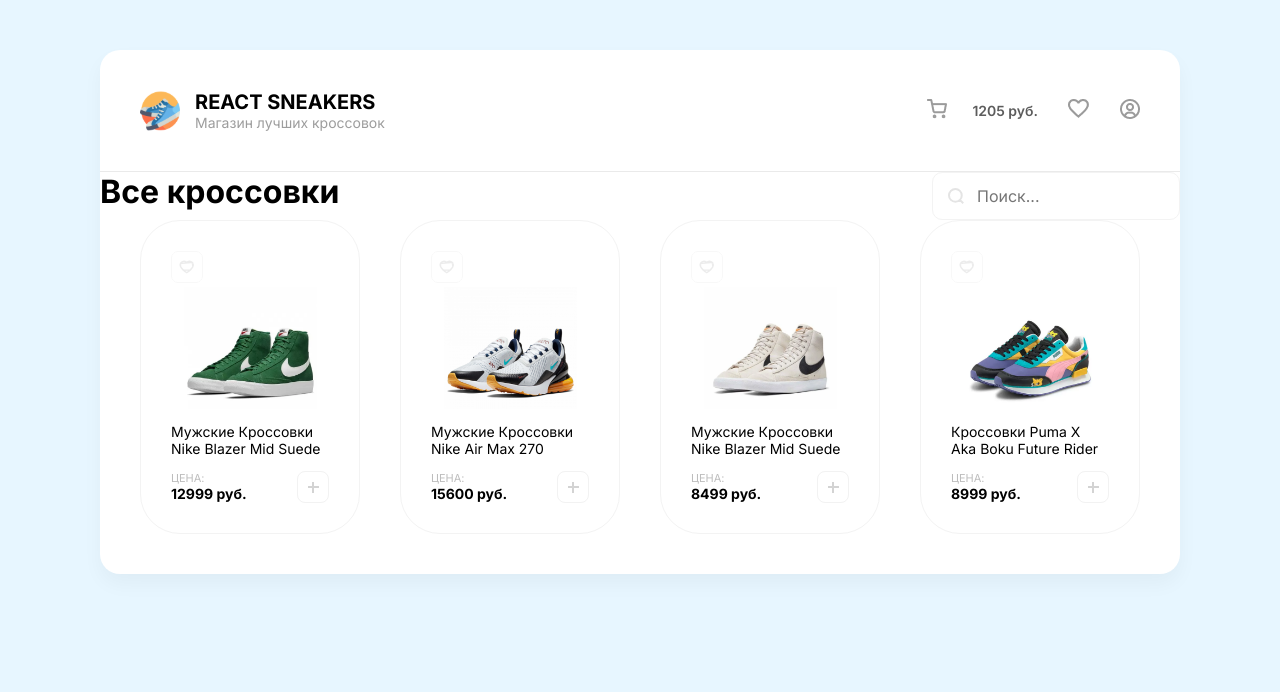
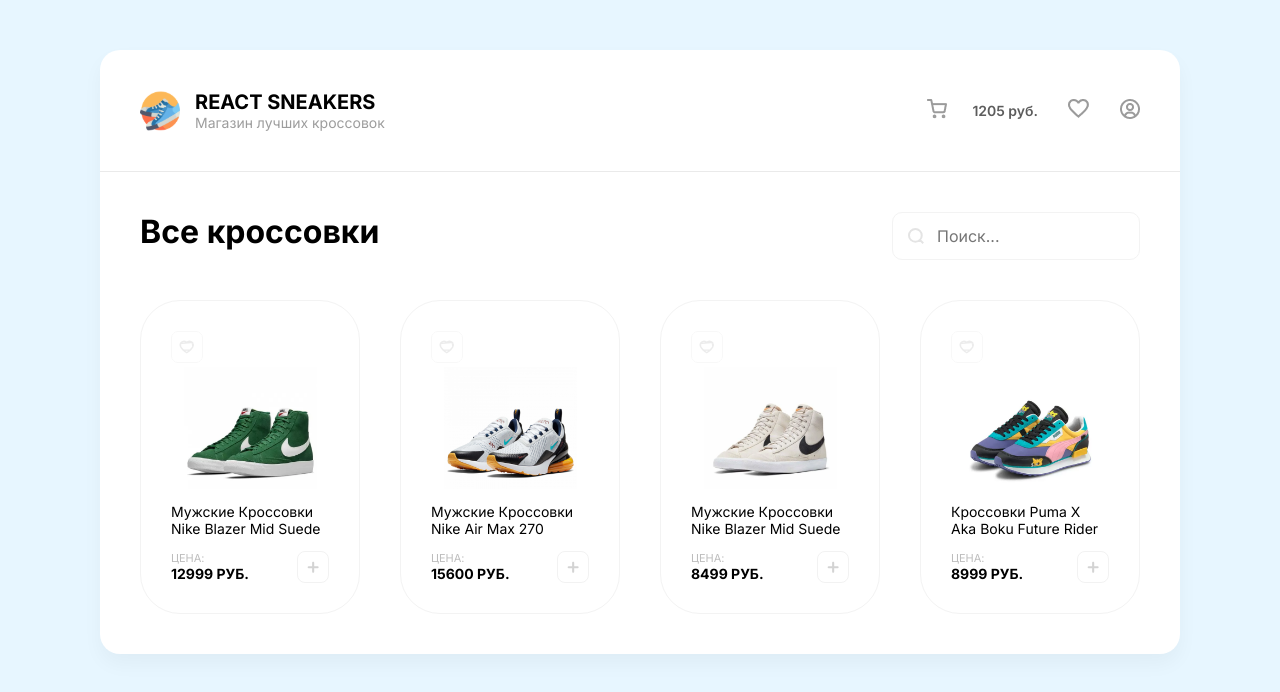
Before and after one commit to Sergey9694/sneakers-react, a React (Create React App) app: page / in a window 1280 px wide. Shown: the top 692 px of the page. Built offline with nearby package versions, Linux system fonts and the light colour scheme.

Commit message:
project structure changed, states added

```diff
--- /dev/null
+++ b/src/components/cardItem/CardItem.js
@@ -0,0 +1,54 @@
+import { useState } from 'react';
+
+import greenChecked from '../../resources/img/cheked.svg'
+import btnPlus from '../../resources/img/btn-plus.svg'
+
+import styles from './cardItem.module.scss';
+
+const CardItem = ({name, price, id, imgSrc}) => {
+
+    const [isAdded, setIsAdded] = useState(false);
+
+    const changeBtn = () => {
+        setIsAdded(!isAdded);
+    }
+
+    return (
+        <div>
+            <div className={styles.card}>
+             <svg
+    width={32}
+    height={32}
+    fill="none"
+    xmlns="http://www.w3.org/2000/svg"
+>
+    <rect
+    x={0.5}
+    y={0.5}
+    width={31}
+    height={31}
+    rx={6.5}
+    fill="#fff"
+    stroke="#F8F8F8"
+    />
+    <path
+    d="M21.149 11.356a3.71 3.71 0 0 0-1.178-.773h-.001a3.754 3.754 0 0 0-1.439-.283h-.002c-.694 0-1.37.189-1.957.544-.14.085-.273.178-.399.279l-.439.353-.439-.353a3.778 3.778 0 0 0-2.356-.823c-.502 0-.984.095-1.44.283h-.001a3.701 3.701 0 0 0-1.178.773h-.001a3.573 3.573 0 0 0-.793 1.146l11.623-1.146Zm0 0c.337.328.607.717.794 1.146.194.447.292.918.29 1.404v.002c0 .455-.093.943-.291 1.457v.002m-.793-4.011.792 4.01m-9.561 3.747a24.523 24.523 0 0 0 3.035 2.355l.012.007.306.195.307-.195a24.565 24.565 0 0 0 3.047-2.362H12.38Zm0 0c-.905-.828-1.617-1.631-2.125-2.383m2.125 2.383-2.125-2.383m11.686-1.363a6.855 6.855 0 0 1-.73 1.363m.73-1.363-.73 1.363m-10.956 0a6.938 6.938 0 0 1-.73-1.365l.73 1.365Zm10.956 0c-.508.752-1.22 1.555-2.124 2.383l2.124-2.383ZM9.233 13.908c0-.487.099-.96.293-1.406l-.001 2.863a4.056 4.056 0 0 1-.292-1.457Z"
+    stroke="#ECECEC"
+    strokeWidth={1.4}
+    />
+            </svg>
+            <img className={styles.item} src={imgSrc} alt={id}/>
+            <div className={styles.descr}>{name}</div>
+            <div className={styles.price}>
+                <p className={styles.subtitle}>Цена: <br/>
+                <p className={styles.amount}>{price} руб.</p>
+                </p>
+                <img className={styles.btn} src={isAdded ? greenChecked : btnPlus} alt="btn" onClick={changeBtn}>
+                </img>
+            </div>
+            </div>
+        </div>
+    );
+};
+
+export default CardItem;
--- /dev/null
+++ b/src/components/cardItem/cardItem.module.scss
@@ -0,0 +1,50 @@
+.card {
+    background: #FFFFFF;
+    border: 1px solid #F3F3F3;
+    border-radius: 40px;
+    width: 220px;
+    padding: 30px;
+    transition: box-shadow 0.2s ease-in-out transform 0.2s ease-in-out;
+    &:hover {
+        box-shadow: 0px 20px 35px rgba(0, 0, 0, 0.06);
+        transform: translateY(-5px);
+    }
+    svg {
+        cursor: pointer;
+    }
+}
+
+.item {
+    display: block;
+    margin: 0 auto;
+    width: 133px;
+    height: 122px;
+}
+
+.descr {
+    margin-top: 14px;
+    font-size: 14px;
+    font-weight: 400;
+}
+.price {
+    margin-top: 14px;
+    display: flex;
+    justify-content: space-between;
+}
+.subtitle {
+    text-transform: uppercase;
+    color: #BDBDBD;
+    font-size: 11px;
+    font-weight: 400;
+}
+.amount {
+    font-weight: 700;
+    font-size: 14px;
+    color: #000;
+}
+
+.btn {
+    width: 32px;
+    height: 32px;
+    cursor: pointer;
+}
--- a/src/components/cardsList/CardsList.js
+++ b/src/components/cardsList/CardsList.js
@@ -1,51 +1,17 @@
+import CardItem from '../cardItem/CardItem';
 
 import heart from '../../resources/img/heart.svg';
 import heart_red from '../../resources/img/heart_red.svg';
 
 import styles from './cardsList.module.scss';
 
-console.log(styles);
-
 const CardsList = ({arr}) => {
 
-    const cards = arr.map(card => {
-        const {name, price, id, imgSrc} = card;
-
-        return (
-            <div className={styles.card}>
-            <svg
-    width={32}
-    height={32}
-    fill="none"
-    xmlns="http://www.w3.org/2000/svg"
->
-    <rect
-    x={0.5}
-    y={0.5}
-    width={31}
-    height={31}
-    rx={6.5}
-    fill="#fff"
-    stroke="#F8F8F8"
-    />
-    <path
-    d="M21.149 11.356a3.71 3.71 0 0 0-1.178-.773h-.001a3.754 3.754 0 0 0-1.439-.283h-.002c-.694 0-1.37.189-1.957.544-.14.085-.273.178-.399.279l-.439.353-.439-.353a3.778 3.778 0 0 0-2.356-.823c-.502 0-.984.095-1.44.283h-.001a3.701 3.701 0 0 0-1.178.773h-.001a3.573 3.573 0 0 0-.793 1.146l11.623-1.146Zm0 0c.337.328.607.717.794 1.146.194.447.292.918.29 1.404v.002c0 .455-.093.943-.291 1.457v.002m-.793-4.011.792 4.01m-9.561 3.747a24.523 24.523 0 0 0 3.035 2.355l.012.007.306.195.307-.195a24.565 24.565 0 0 0 3.047-2.362H12.38Zm0 0c-.905-.828-1.617-1.631-2.125-2.383m2.125 2.383-2.125-2.383m11.686-1.363a6.855 6.855 0 0 1-.73 1.363m.73-1.363-.73 1.363m-10.956 0a6.938 6.938 0 0 1-.73-1.365l.73 1.365Zm10.956 0c-.508.752-1.22 1.555-2.124 2.383l2.124-2.383ZM9.233 13.908c0-.487.099-.96.293-1.406l-.001 2.863a4.056 4.056 0 0 1-.292-1.457Z"
-    stroke="#ECECEC"
-    strokeWidth={1.4}
-    />
-            </svg>
-            <img src={imgSrc} alt={id}/>
-            <div className={styles.descr}>{name}</div>
-            <div className={styles.price}>
-                <div>
-                    <div className={styles.subtitle}>Цена:</div>
-                    <div className={styles.amount}>{price} руб.</div>
-                </div>
-                <button className={styles.btn}></button>
-            </div>
-        </div>
-        )
-    })
+        const cards = arr.map(card => {
+           return (
+            <CardItem {...card}/>
+           )
+        });
 
     return (
         <div className={styles.wrapper}>
--- a/src/components/cardsList/cardsList.module.scss
+++ b/src/components/cardsList/cardsList.module.scss
@@ -1,5 +1,4 @@
 .content {
-    padding: 40px;
     font-weight: 700;
     font-size: 14px;
 }
@@ -7,78 +6,5 @@
 .wrapper {
     display: flex;
     justify-content: space-between;
-    padding: 0 40px 40px 40px;
+    padding: 40px;
 }
-
-.card {
-    background: #FFFFFF;
-    border: 1px solid #F3F3F3;
-    border-radius: 40px;
-    width: 220px;
-    padding: 30px;
-    transition: box-shadow 0.2s ease-in-out transform 0.2s ease-in-out;
-    cursor: pointer;
-    &:hover {
-        box-shadow: 0px 20px 35px rgba(0, 0, 0, 0.06);
-        transform: translateY(-5px);
-    }
-    svg {
-        cursor: pointer;
-    }
-    img {
-        display: block;
-        margin: 0 auto;
-        width: 133px;
-        height: 122px;
-    }
-}
-.descr {
-    margin-top: 14px;
-    font-size: 14px;
-    font-weight: 400;
-}
-.price {
-    margin-top: 14px;
-    display: flex;
-    justify-content: space-between;
-}
-.subtitle {
-    text-transform: uppercase;
-    color: #BDBDBD;
-    font-size: 11px;
-    font-weight: 400;
-}
-.amount {
-    font-weight: 700;
-    font-size: 14px;
-    color: #000;
-}
-.btn {
-    position: relative;
-    padding: 5px;
-    background: #FFFFFF;
-    border: 1px solid #F2F2F2;
-    border-radius: 8px;
-    width: 32px;
-    height: 32px;
-    cursor: pointer;
-    &:before {
-        content: '';
-        display: block;
-        margin: 0 auto;
-        width: 11px;
-        height: 2px;
-        background-color: #D3D3D3;;
-    }
-    &:after {
-        content: '';
-        position: absolute;
-        top: 32%;
-        left: 50%;
-        transform: translateX(-50%);
-        display: block;
-        height: 11px;
-        width: 2px;
-        background-color: #D3D3D3;
-    }
-}
--- a/src/components/searchPanel/searchPanel.scss
+++ b/src/components/searchPanel/searchPanel.scss
@@ -1,6 +1,7 @@
 .content {
     display: flex;
     justify-content: space-between;
+    padding: 40px 40px 0 40px;
 }
 .search__block {
     display: flex;
```
Also changed, not shown: src/resources/img/btn-plus.svg (added).
